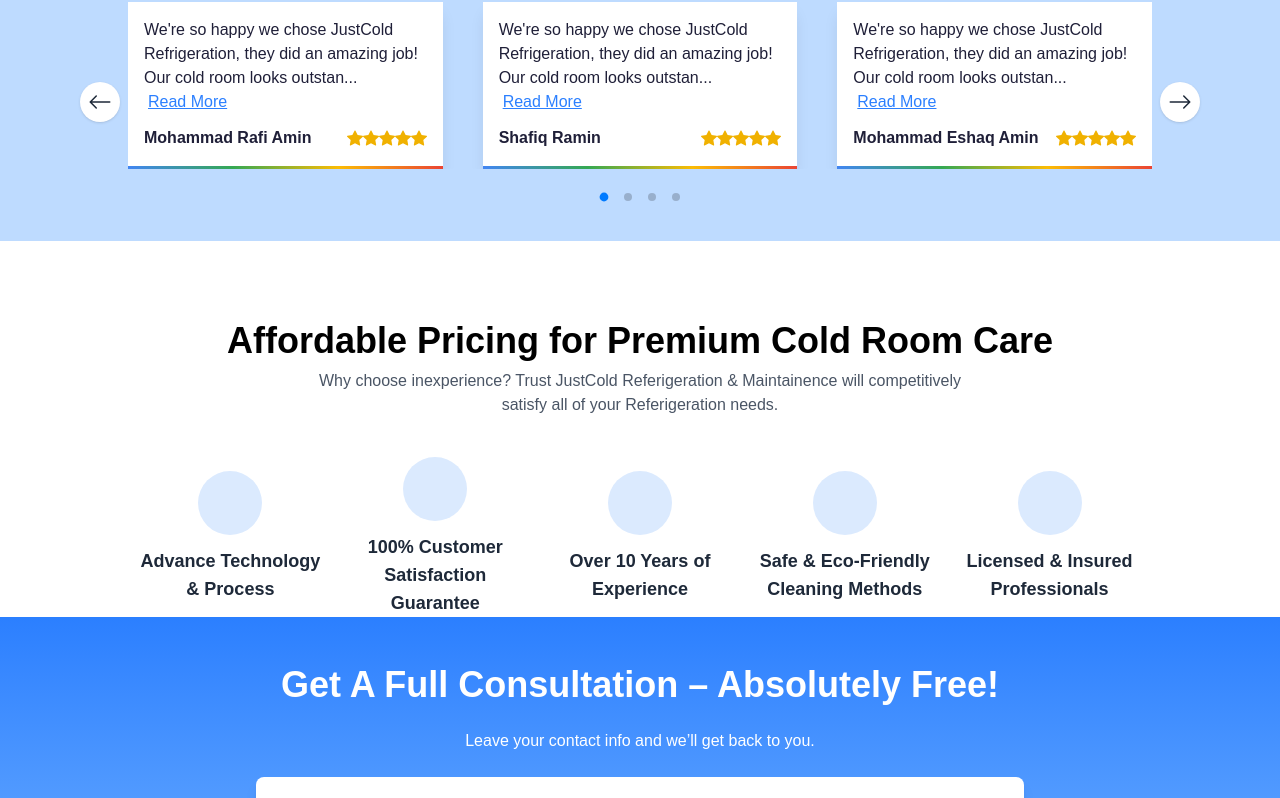
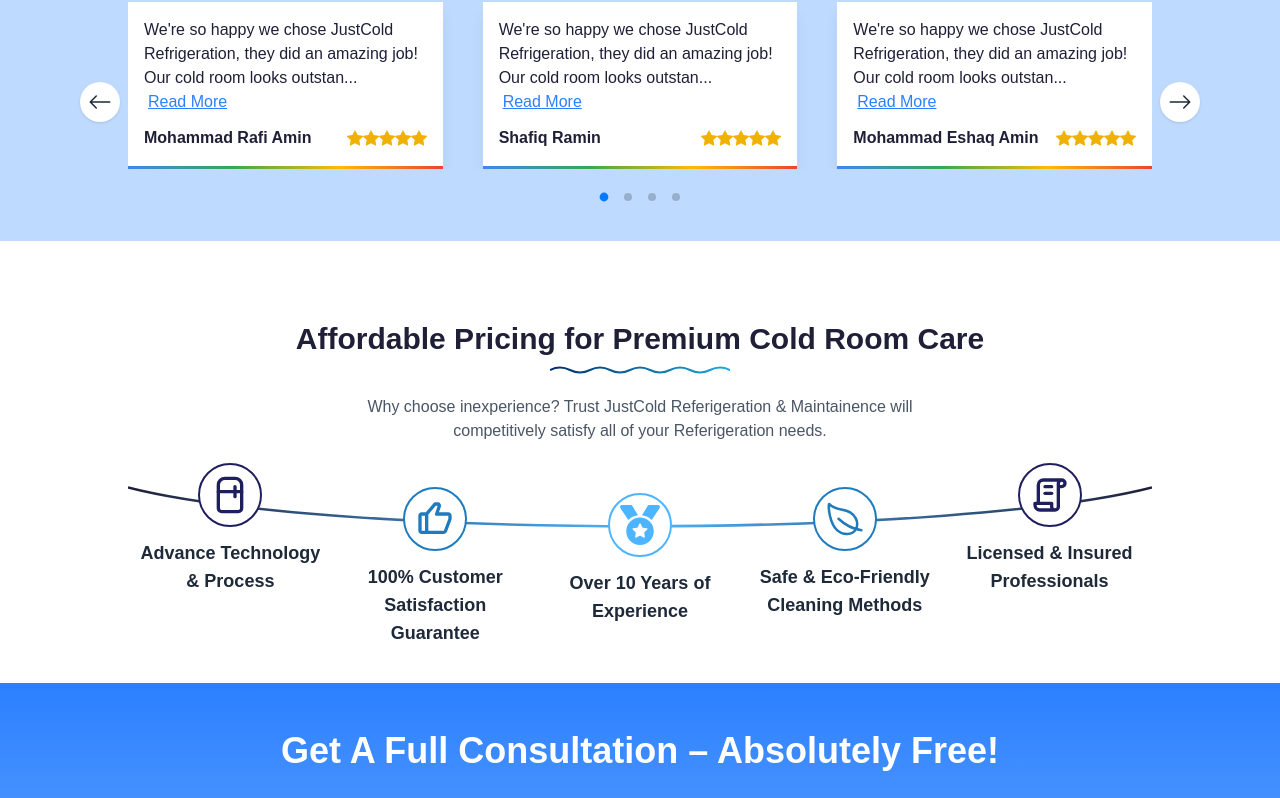
Before and after one commit to mrkamin/justcold-next-frontend, a Next.js app: page / in a window 1280 px wide. Shown: the part 5072-5870 px from the top of the page. Built offline with nearby package versions, Linux system fonts and the light colour scheme; a web font is replaced by a local one.

Commit message:
Make the Pricing component responsive

```diff
--- a/app/components/GetReady.tsx
+++ b/app/components/GetReady.tsx
@@ -81,7 +81,7 @@
       </div>
 
       {/* Images Grid */}
-      <div className="w-full max-w-[1200px] px-4">
+      <div className="w-full md:w-[90%] lg:w-[80%] px-4">
         <div className="grid grid-cols-1 md:grid-cols-2 gap-4">
           {galleryImages.map((pair, idx) => (
             <div key={idx} className="flex gap-2 p-2 shadow-md bg-white">
--- a/app/components/PriceingPremiumSection.tsx
+++ b/app/components/PriceingPremiumSection.tsx
@@ -1,33 +1,97 @@
+import {BiLike } from "react-icons/bi";
+import { FaMedal } from "react-icons/fa6";
+import { IoLeafOutline } from "react-icons/io5";
+import { LuRefrigerator } from "react-icons/lu";
+import { TbLicense } from "react-icons/tb";
+
 const PricingPremiumSection = () => {
     return (
-      <div className="w-full flex flex-col items-center px-4  bg-white">
+      <div className="w-full flex flex-col gap-5 items-center pb-10 mb-20">
         {/* Heading */}
-        <h2 className="text-2xl md:text-3xl lg:text-4xl font-bold text-center mb-2">
-          Affordable Pricing for Premium Cold Room Care
-        </h2>
+        <div className="place-items-center flex flex-col gap-2">
+      <h2 className="section-title place-items-center text-[#1f1f38] px-2">
+      Affordable Pricing for Premium Cold Room Care
+      </h2>
+        <svg className="" height="10" viewBox="0 0 180 10">
+          <defs>
+            <linearGradient id="gradient" x1="0%" y1="50%" x2="100%" y2="50%">
+              <stop offset="0%" stopColor="#002F6C" />
+              <stop offset="100%" stopColor="#24B8EB" />
+            </linearGradient>
+          </defs>
+          <path d="M0,5 Q10,0 20,5 T40,5 T60,5 T80,5 T100,5 T120,5 T140,5 T160,5 T180,5 T200,5" stroke="url(#gradient)" strokeWidth="2" fill="none" />
+        </svg>
+      </div>
         {/* Subheading */}
-        <p className="text-center text-gray-600 max-w-2xl mb-10">
+        <p className="text-center text-gray-600 w-full md:w-[80%] lg:w-[50%]">
           Why choose inexperience? Trust JustCold Referigeration & Maintainence will
           competitively satisfy all of your Referigeration needs.
         </p>
 
         {/* Container for the line and items */}
-        <div className="relative w-full max-w-5xl flex items-center justify-between mx-auto">
+        <div className="relative w-[80%] flex items-center justify-between">
           {/* Horizontal line (behind icons) */}
-          <div className="absolute top-1/2 left-0 w-full h-[2px] bg-blue-200 -z-10" />
-
+          <div className="flex flex-col gap-20">
+          <svg width={`100%`} height="100" viewBox="0 0 2000 100" className="">
+  <defs>
+    <linearGradient id="gradientArc" x1="0%" y1="0%" x2="100%" y2="0%">
+      <stop offset="0%" stop-color="#1f1f38" />
+      <stop offset="50%" stop-color="#4db5ff" />
+      <stop offset="100%" stop-color="#1f1f38" />
+    </linearGradient>
+  </defs>
+  <path
+    d="M 0 0 A 1100 130 0 0 0 2000 0"
+    fill="none"
+    stroke="url(#gradientArc)"
+    stroke-width="5"
+    className="bg-green-900"
+  />
+          </svg>
+          <svg width={`100%`} height="100" viewBox="0 0 2000 100" className="lg:hidden">
+  <defs>
+    <linearGradient id="gradientArc" x1="0%" y1="0%" x2="100%" y2="0%">
+      <stop offset="0%" stop-color="#1f1f38" />
+      <stop offset="50%" stop-color="#4db5ff" />
+      <stop offset="100%" stop-color="#1f1f38" />
+    </linearGradient>
+  </defs>
+  <path
+    d="M 0 0 A 1100 130 0 0 0 2000 0"
+    fill="none"
+    stroke="url(#gradientArc)"
+    stroke-width="5"
+    className="bg-green-900"
+  />
+          </svg>
+          <svg width={`100%`} height="100" viewBox="0 0 2000 100" className="md:hidden">
+  <defs>
+    <linearGradient id="gradientArc" x1="0%" y1="0%" x2="100%" y2="0%">
+      <stop offset="0%" stop-color="#1f1f38" />
+      <stop offset="50%" stop-color="#4db5ff" />
+      <stop offset="100%" stop-color="#1f1f38" />
+    </linearGradient>
+  </defs>
+  <path
+    d="M 0 0 A 1100 130 0 0 0 2000 0"
+    fill="none"
+    stroke="url(#gradientArc)"
+    stroke-width="5"
+    className="bg-green-900"
+  />
+          </svg>
+          </div>
           {/* Item 1 */}
-          <div className="flex flex-col items-center text-center w-1/5 px-2">
+          <div className="absolute top-[80%] left-[0%] md:top-[8%] md:left-[20%] lg:top-[0%] lg:left-[0%] flex
+                          flex-col items-center text-center
+                          w-1/5 px-2">
             {/* Icon wrapper */}
-            <div className="relative z-10 w-16 h-16 bg-blue-100 text-blue-600 flex items-center justify-center rounded-full mb-3">
-              {/* Replace with your icon (e.g., an SVG or react-icons) */}
-              <svg
-                className="w-8 h-8"
-                fill="currentColor"
-                viewBox="0 0 20 20"
-              >
-                <path d="M..." />
-              </svg>
+            <div className=" z-10 w-16 h-16 bg-white
+                             text-[#1f1f60] flex items-center
+                             justify-center border-2 rounded-full mb-3
+                             "
+            >
+              <LuRefrigerator className="h-16 w-10" />
             </div>
             {/* Title */}
             <h3 className="font-semibold text-md md:text-lg text-gray-800">
@@ -36,16 +100,13 @@
           </div>
 
           {/* Item 2 */}
-          <div className="flex flex-col items-center text-center w-1/5 px-2">
-            <div className="relative z-10 w-16 h-16 bg-blue-100 text-blue-600 flex items-center justify-center rounded-full mb-3">
+          <div className="absolute top-[40%] left-[70%] md:top-[71%] md:left-[10%] lg:top-[24%] lg:left-[20%] flex flex-col items-center text-center w-1/5 px-2">
+            <div className="z-10 w-16 h-16 bg-white
+                             text-[#1e7bbd] flex items-center
+                             justify-center border-2 rounded-full mb-3
+                             ">
               {/* Your icon */}
-              <svg
-                className="w-8 h-8"
-                fill="currentColor"
-                viewBox="0 0 20 20"
-              >
-                <path d="M..." />
-              </svg>
+              <BiLike className="w-10 h-18" />
             </div>
             <h3 className="font-semibold text-md md:text-lg text-gray-800">
               100% Customer Satisfaction Guarantee
@@ -53,16 +114,13 @@
           </div>
 
           {/* Item 3 */}
-          <div className="flex flex-col items-center text-center w-1/5 px-2">
-            <div className="relative z-10 w-16 h-16 bg-blue-100 text-blue-600 flex items-center justify-center rounded-full mb-3">
+          <div className=" absolute top-[5%] left-[40%] md:top-[75%] md:left-[40%] lg:top-[30%] lg:left-[40%] flex flex-col items-center text-center w-1/5 px-2">
+            <div className="z-10 w-16 h-16 bg-white
+                             text-[#4db5ff] flex items-center
+                             justify-center border-2 rounded-full mb-3
+                             ">
               {/* Your icon */}
-              <svg
-                className="w-8 h-8"
-                fill="currentColor"
-                viewBox="0 0 20 20"
-              >
-                <path d="M..." />
-              </svg>
+              <FaMedal className="h-16 w-10" />
             </div>
             <h3 className="font-semibold text-md md:text-lg text-gray-800">
               Over 10 Years of Experience
@@ -70,16 +128,13 @@
           </div>
 
           {/* Item 4 */}
-          <div className="flex flex-col items-center text-center w-1/5 px-2">
-            <div className="relative z-10 w-16 h-16 bg-blue-100 text-blue-600 flex items-center justify-center rounded-full mb-3">
+          <div className="absolute top-[40%] left-[10%] md:top-[71%] md:left-[70%] lg:top-[24%] lg:left-[60%] flex flex-col items-center text-center w-1/5 px-2">
+            <div className="z-10 w-16 h-16 bg-white
+                             text-[#1e7bbd] flex items-center
+                             justify-center border-2 rounded-full mb-3
+                             ">
               {/* Your icon */}
-              <svg
-                className="w-8 h-8"
-                fill="currentColor"
-                viewBox="0 0 20 20"
-              >
-                <path d="M..." />
-              </svg>
+              <IoLeafOutline className="h-16 w-10"/>
             </div>
             <h3 className="font-semibold text-md md:text-lg text-gray-800">
               Safe &amp; Eco-Friendly Cleaning Methods
@@ -87,16 +142,13 @@
           </div>
 
           {/* Item 5 */}
-          <div className="flex flex-col items-center text-center w-1/5 px-2">
-            <div className="relative z-10 w-16 h-16 bg-blue-100 text-blue-600 flex items-center justify-center rounded-full mb-3">
+          <div className="absolute top-[80%] left-[80%] md:top-[8%] md:left-[60%] left-[] lg:top-[0%] lg:left-[80%] flex flex-col items-center text-center w-1/5 px-2">
+            <div className="z-10 w-16 h-16 bg-white
+                             text-[#1f1f60] flex items-center
+                             justify-center border-2 rounded-full mb-3
+                             ">
               {/* Your icon */}
-              <svg
-                className="w-8 h-8"
-                fill="currentColor"
-                viewBox="0 0 20 20"
-              >
-                <path d="M..." />
-              </svg>
+              <TbLicense className="h-16 w-10"/>
             </div>
             <h3 className="font-semibold text-md md:text-lg text-gray-800">
               Licensed &amp; Insured Professionals
```
